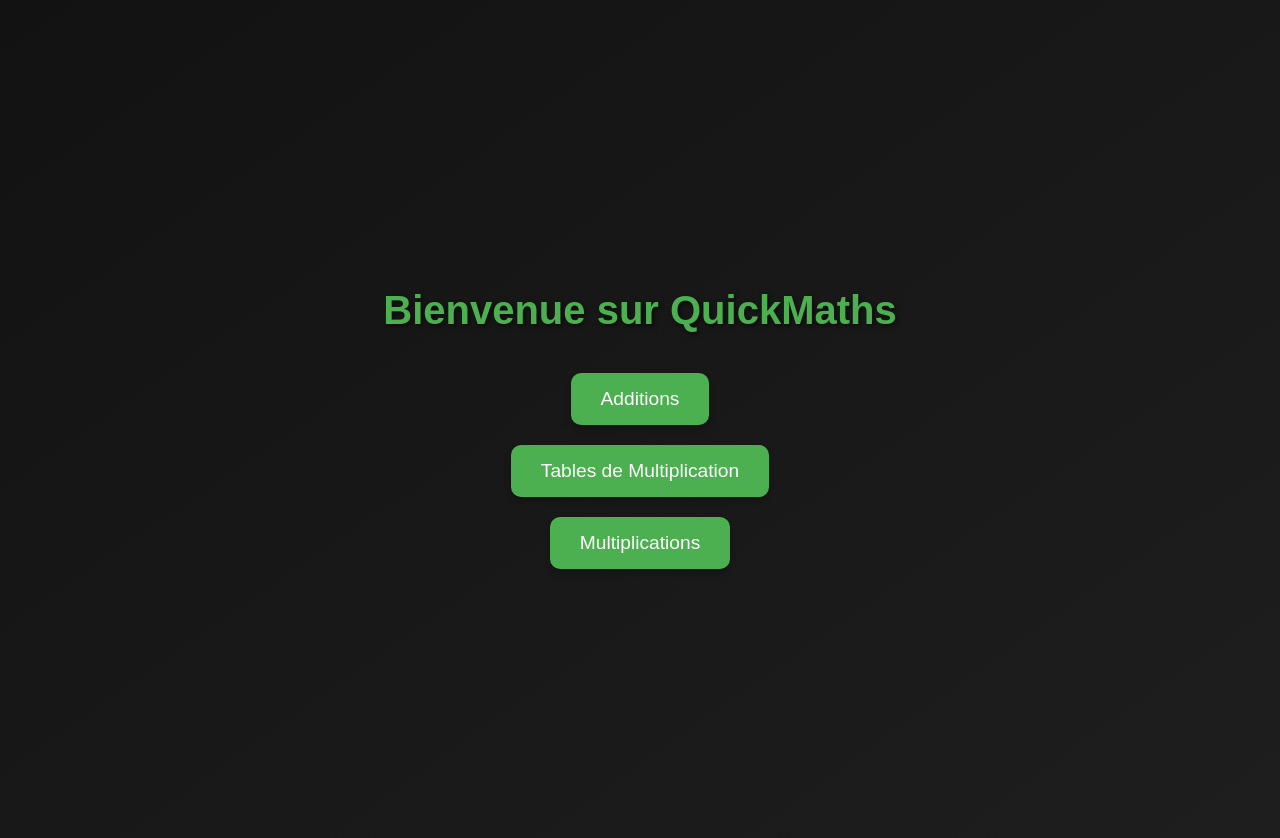
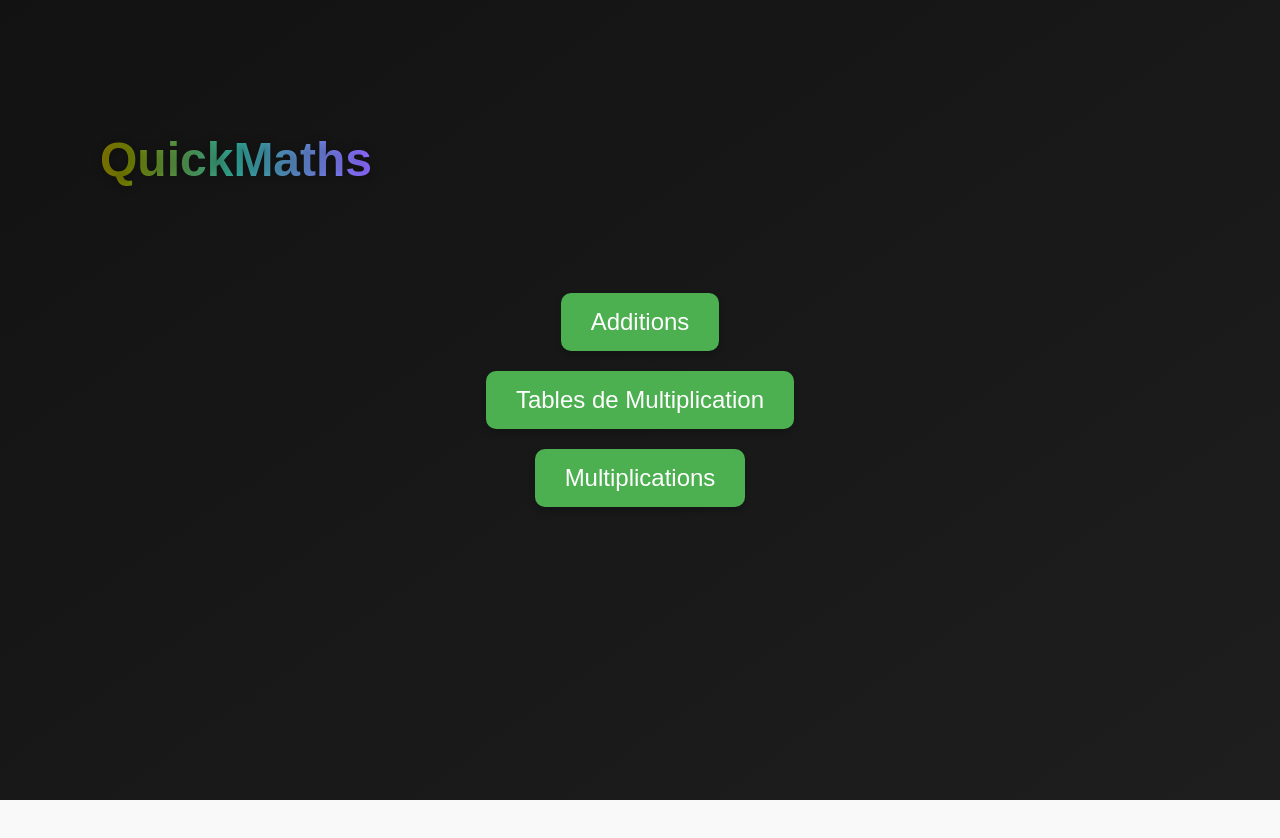
Before and after one commit to gugus7733/QuickMaths, a Next.js app: page / in a window 1280 px wide. After the commit the page ends 800 px from the top, so only its background shows below. Built offline with nearby package versions, Linux system fonts and the light colour scheme.

Commit message:
Test title

```diff
--- a/pages/index.js
+++ b/pages/index.js
@@ -1,10 +1,120 @@
+"use client";
+import { useEffect, useRef, useState } from "react";
 import Link from "next/link";
 import styles from "../styles/Home.module.css";
 
 export default function Home() {
+  const titleRef = useRef(null);
+
+  // Position absolue du titre
+  const [pos, setPos] = useState({ x: 100, y: 100 });
+  // Vitesse
+  const [vel, setVel] = useState({ x: 0, y: 0 });
+  // Flag poussée active
+  const [pushing, setPushing] = useState(false);
+
+  // Boucle d’animation : inertie + rebonds
+  useEffect(() => {
+    let frame;
+    const loop = () => {
+      // 1) Met à jour la position selon la vitesse
+      setPos(old => {
+        let nx = old.x + vel.x;
+        let ny = old.y + vel.y;
+
+        // Limites : largeur/hauteur de l’écran moins la taille du titre
+        const w = window.innerWidth - (titleRef.current?.offsetWidth ?? 200);
+        const h = window.innerHeight - (titleRef.current?.offsetHeight ?? 80);
+
+        // Rebonds horizontaux
+        if (nx < 0) {
+          nx = 0;
+          setVel(v => ({ ...v, x: -v.x * 0.7 })); // rebond + amortissement
+        } else if (nx > w) {
+          nx = w;
+          setVel(v => ({ ...v, x: -v.x * 0.7 }));
+        }
+
+        // Rebonds verticaux
+        if (ny < 0) {
+          ny = 0;
+          setVel(v => ({ ...v, y: -v.y * 0.7 }));
+        } else if (ny > h) {
+          ny = h;
+          setVel(v => ({ ...v, y: -v.y * 0.7 }));
+        }
+
+        return { x: nx, y: ny };
+      });
+
+      // 2) Applique une friction légère (pour conserver un peu d’inertie)
+      setVel(v => ({
+        x: v.x * 0.99,
+        y: v.y * 0.99,
+      }));
+
+      frame = requestAnimationFrame(loop);
+    };
+    frame = requestAnimationFrame(loop);
+    return () => cancelAnimationFrame(frame);
+  }, [vel]);
+
+  // onPointerDown n’importe où
+  function handlePointerDown() {
+    setPushing(true);
+  }
+
+  // onPointerUp n’importe où
+  function handlePointerUp() {
+    setPushing(false);
+  }
+
+  function handlePointerMove(e) {
+    if (!pushing) return;
+
+    // Vérifie si le pointeur est dans la zone du titre
+    const rect = titleRef.current?.getBoundingClientRect();
+    if (!rect) return;
+
+    const { left, right, top, bottom, width, height } = rect;
+    const inXRange = e.clientX >= left && e.clientX <= right;
+    const inYRange = e.clientY >= top && e.clientY <= bottom;
+
+    // S’il est dedans, on calcule un vecteur (centre → pointeur) et on l’ajoute à la vitesse
+    if (inXRange && inYRange) {
+      const cx = left + width / 2;
+      const cy = top  + height / 2;
+
+      // Pousse le titre loin du pointeur
+      setVel(v => ({
+        x: v.x + (cx - e.clientX) * 0.3,
+        y: v.y + (cy - e.clientY) * 0.3,
+      }));
+    }
+  }
+
   return (
-    <div className={styles.menuContainer}>
-      <h1 className={styles.menuTitle}>Bienvenue sur QuickMaths</h1>
+    <div
+      className={styles.menuContainer}
+      onPointerDown={handlePointerDown}
+      onPointerUp={handlePointerUp}
+      onPointerMove={handlePointerMove}
+    >
+      <h1
+        ref={titleRef}
+        className={styles.menuTitle}
+        style={{
+          position: "absolute",
+          left: pos.x,
+          top: pos.y,
+          userSelect: "none",
+          // Pour éviter que le texte s’affiche en surbrillance au clic
+          pointerEvents: "none"
+        }}
+      >
+        QuickMaths
+      </h1>
+
       <Link href="/modes/addition">
         <button className={styles.menuButton}>Additions</button>
       </Link>
--- a/styles/Addition.module.css
+++ b/styles/Addition.module.css
@@ -6,9 +6,8 @@
   height: 100vh; /* Pleine hauteur */
   background-color: #121212; /* Thème sombre */
   color: #ffffff;
-  padding: 20px;
+  padding: 0px;
 }
-
 
 .title {
   font-size: 2rem;
--- a/styles/Home.module.css
+++ b/styles/Home.module.css
@@ -8,15 +8,61 @@
   color: #fff;
   font-family: 'Arial', sans-serif;
   text-align: center;
-    padding: 20px;
+  padding: 0px;
 }
 
+@import url("https://fonts.googleapis.com/css2?family=Poppins:wght@700&display=swap");
+
 .menuTitle {
-    font-size: 2.5rem;
+  font-size: 3rem;
   font-weight: bold;
-    margin-bottom: 30px;
-    color: #4caf50;
-    text-shadow: 2px 2px 4px rgba(0, 0, 0, 0.5);
+  text-align: center;
+  background: linear-gradient(90deg, #ff5722, #4caf50, #2196f3);
+  background-clip: text;
+  -webkit-background-clip: text;
+  color: transparent; /* Utilise le gradient comme couleur */
+  text-shadow: 0 0 10px rgba(0, 0, 0, 0.3);
+  animation: gradientShift 3s infinite, popIn 1s ease-out, colorChange 5s infinite;
+  margin-bottom: 150px;
+  font-family: "Poppins", sans-serif;
+}
+
+/* Animation pour faire bouger le gradient */
+@keyframes gradientShift {
+  0% {
+    background-position: 0% 50%;
+  }
+  50% {
+    background-position: 100% 50%;
+  }
+  100% {
+    background-position: 0% 50%;
+  }
+}
+
+/* Animation de zoom progressif */
+@keyframes popIn {
+  0% {
+    transform: scale(0.8);
+    opacity: 0;
+  }
+  100% {
+    transform: scale(1);
+    opacity: 1;
+  }
+}
+
+/* Animation pour changer la couleur dynamiquement */
+@keyframes colorChange {
+  0% {
+    filter: hue-rotate(0deg);
+  }
+  50% {
+    filter: hue-rotate(180deg);
+  }
+  100% {
+    filter: hue-rotate(360deg);
+  }
 }
 
 .menuButton {
@@ -30,6 +76,7 @@
   cursor: pointer;
   box-shadow: 0 4px 6px rgba(0, 0, 0, 0.2);
   transition: transform 0.2s ease, box-shadow 0.2s ease;
+  font-size: 1.5rem;
 }
 
 .menuButton:hover {
--- a/styles/Multiplication.module.css
+++ b/styles/Multiplication.module.css
@@ -1,15 +1,20 @@
 .container {
   display: flex;
-    flex-direction: column;
-    justify-content: center;
-    align-items: center;
-    height: 100vh;
-    background-color: #121212;
+  flex-direction: column; /* Arrange les éléments en colonne */
+  justify-content: center; /* Centrage vertical */
+  align-items: center; /* Centrage horizontal */
+  height: 100vh; /* Pleine hauteur */
+  background-color: #121212; /* Thème sombre */
   color: #ffffff;
-    padding: 20px;
+  padding: 0px;
 }
 
 .menu {
+  display: flex;
+  flex-direction: column;
+  justify-content: center; /* Centrage vertical */
+  align-items: center; /* Centrage horizontal */
+  height: 100vh; /* Pleine hauteur pour centrer verticalement */
   text-align: center;
 }
 
@@ -23,11 +28,12 @@
   color: #ffffff;
   border: none;
   padding: 15px 30px;
-    margin: 10px;
+  margin: 10px 0;
   border-radius: 8px;
   font-size: 1rem;
   cursor: pointer;
   transition: background-color 0.3s ease, transform 0.2s ease;
+  font-size: 1.5rem;
 }
 
 .button:hover {
@@ -35,30 +41,50 @@
   transform: scale(1.05);
 }
 
-  .allTables {
+.allTablesContainer {
+  padding: 20px;
   text-align: center;
+  background-color: #121212;
+  color: #ffffff;
+  overflow-y: scroll; /* Maintient le défilement vertical */
+  height: 100vh;
+  scrollbar-width: none; /* Cache la barre de défilement sur Firefox */
 }
 
-  .tablesContainer {
+.allTablesContainer::-webkit-scrollbar {
+  display: none; /* Cache la barre de défilement sur Chrome/Safari */
+}
+
+.tables {
   display: grid;
-    grid-template-columns: repeat(auto-fill, minmax(200px, 1fr));
-    gap: 20px;
+  grid-template-columns: repeat(2, 1fr); /* 2 colonnes fixes */
+  gap: 30px 30px; /* Espacement entre les tables */
+  justify-content: center; /* Centre les tables si elles prennent moins de place */
+  margin: 0 auto; /* Centre la grille horizontalement */
 }
 
 .table {
   background-color: #1e1e1e;
-    padding: 10px;
-    border-radius: 5px;
+  padding: 15px;
+  border-radius: 8px;
+  box-shadow: 0 4px 6px rgba(0, 0, 0, 0.2);
+  text-align: center;
+  max-width: 300px;
+  margin: 0 auto; /* Centre chaque table si elle est seule */
+}
+
+.row {
+  font-size: 1.3rem;
+  margin: 5px 0;
 }
 
 .tableTitle {
-    font-size: 1.2rem;
+  font-size: 1.5rem;
+  margin-top: 0px;
   margin-bottom: 10px;
+  color: #4caf50;
 }
 
-  .row {
-    font-size: 1rem;
-  }
 
 .training {
   display: flex;
@@ -80,14 +106,39 @@
   background-color: #333333;
   padding: 15px 20px;
   border-radius: 8px;
-    margin: 20px 0;
   text-align: center;
-    width: 200px;
+  margin: 20px auto;
+  width: 250px;
   box-shadow: 0 4px 6px rgba(0, 0, 0, 0.2);
+  transition: background-color 0.3s ease, color 0.3s ease;
 }
 
-  .message {
-    margin-top: 20px;
-    font-size: 1.2rem;
-    color: #4caf50;
+.answer.correct {
+  background-color: #4caf50;
+  color: #ffffff;
 }
+
+.answer.incorrect {
+  background-color: #ff5252;
+  color: #ffffff;
+}
+
+.answer:hover {
+  background-color: #444444; /* Fond légèrement plus clair au survol */
+}
+
+.label {
+  margin-top: 10px;
+  font-size: 1rem;
+  color: #ffffff;
+}
+
+.select {
+  margin: 10px 0;
+  padding: 5px 10px;
+  font-size: 1rem;
+  border: 1px solid #4caf50;
+  border-radius: 5px;
+  background-color: #1e1e1e;
+  color: #ffffff;
+}
--- a/styles/RandomMultiplication.module.css
+++ b/styles/RandomMultiplication.module.css
@@ -6,7 +6,7 @@
   height: 100vh;
   background-color: #121212;
   color: #ffffff;
-  padding: 20px;
+  padding: 0px;
 }
 
 .title {
```
Also changed, not shown: pages/modes/multiplication.js (+33 -19 lines). Lines whose indentation alone changed are shown as unchanged.
